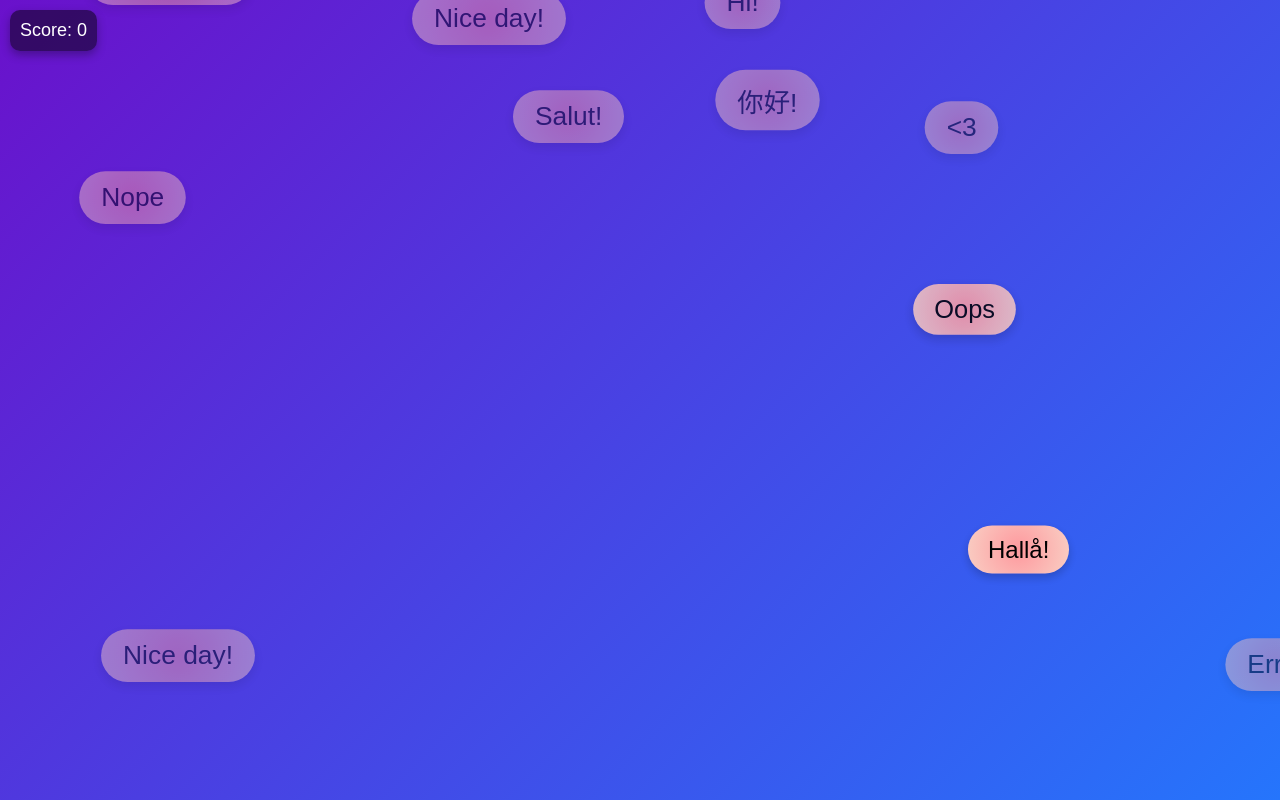
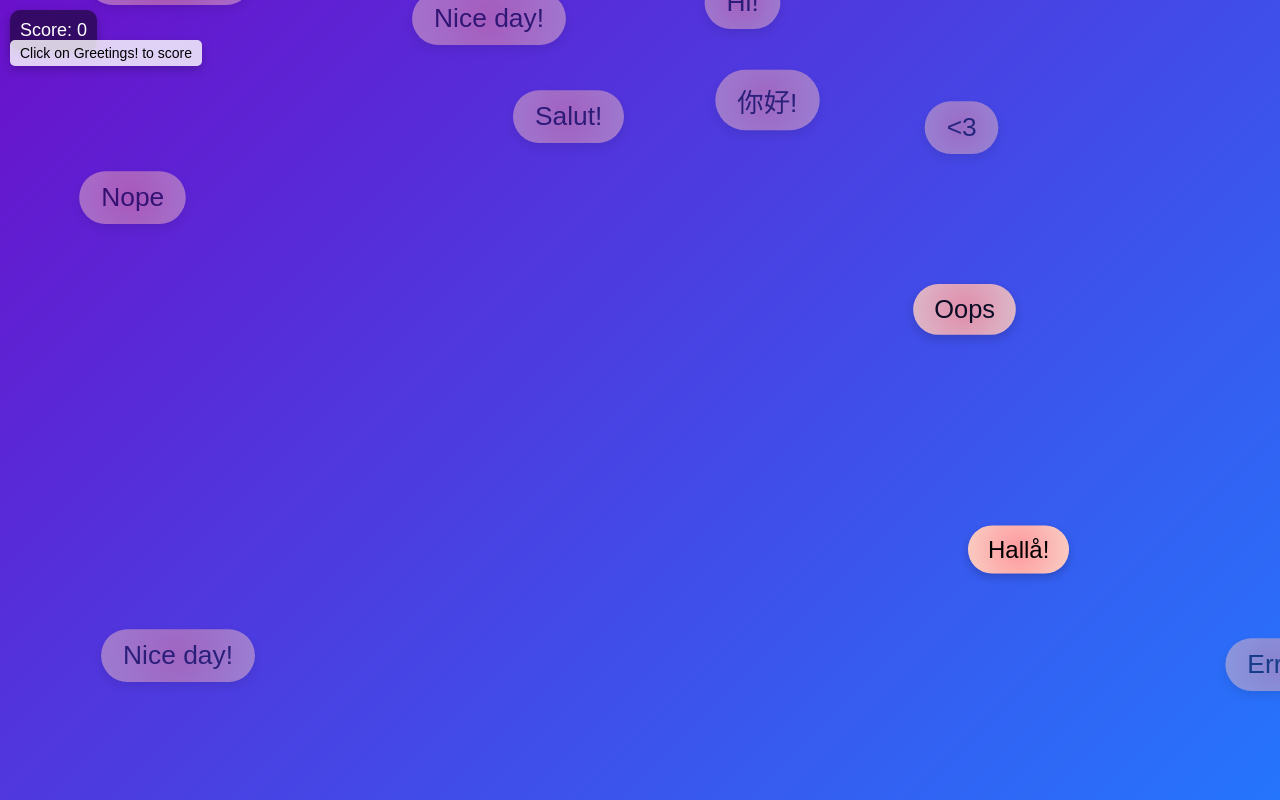
Before and after one commit to InduprasadSR/hihello, a plain HTML site: page index.html in a window 1280 px wide. Shown: the top 800 px of the page. Drawn offline with Linux system fonts and the light colour scheme.

Commit message:
Update index.html

```diff
--- a/index.html
+++ b/index.html
@@ -51,6 +51,17 @@
             font-size: 18px;
             box-shadow: 0px 4px 10px rgba(0, 0, 0, 0.3);
         }
+        .instructions {
+            position: absolute;
+            top: 40px;
+            left: 10px;
+            background: rgba(255, 255, 255, 0.8);
+            color: #000;
+            padding: 5px 10px;
+            border-radius: 5px;
+            font-size: 14px;
+            box-shadow: 0px 4px 10px rgba(0, 0, 0, 0.2);
+        }
         .hidden {
             display: none;
         }
@@ -59,6 +70,7 @@
 <body>
     <div class="greeting" id="greeting"></div>
     <div class="scoreboard" id="scoreboard">Score: 0</div>
+    <div class="instructions">Click on Greetings! to score</div>
     <script>
         let score = 0;
 
@@ -92,7 +104,7 @@
         }
 
         function startBubbles() {
-           const greetings = [
+            const greetings = [
                 "Hi!", "Hello!", "Welcome!", "Hey there!", "Greetings!", "How are you?", "Good to see you!",
                 "Nice day!", "Keep smiling!", "You rock!", "What's up?", "Have fun!", "Cheers!", "Stay awesome!",
                 "¡Hola!", "Bonjour!", "Hallo!", "Ciao!", "こんにちは!", "안녕하세요!", "Привет!", "你好!", "مرحبا!", "नमस्ते!",
@@ -123,5 +135,6 @@
 
         setTimeout(() => startBubbles(), 3000);
     </script>
+<script type="text/javascript" src="https://cdnjs.buymeacoffee.com/1.0.0/button.prod.min.js" data-name="bmc-button" data-slug="vehowodo" data-color="#FFDD00" data-emoji=""  data-font="Cookie" data-text="Buy me a coffee" data-outline-color="#000000" data-font-color="#000000" data-coffee-color="#ffffff" ></script>
 </body>
 </html>
```
